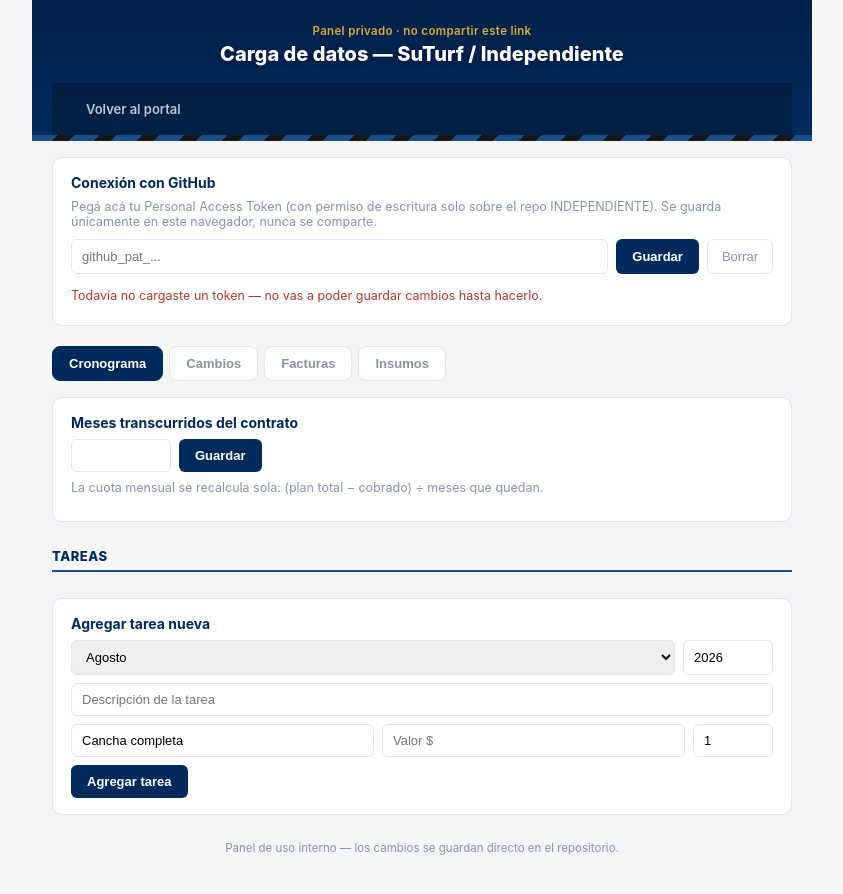
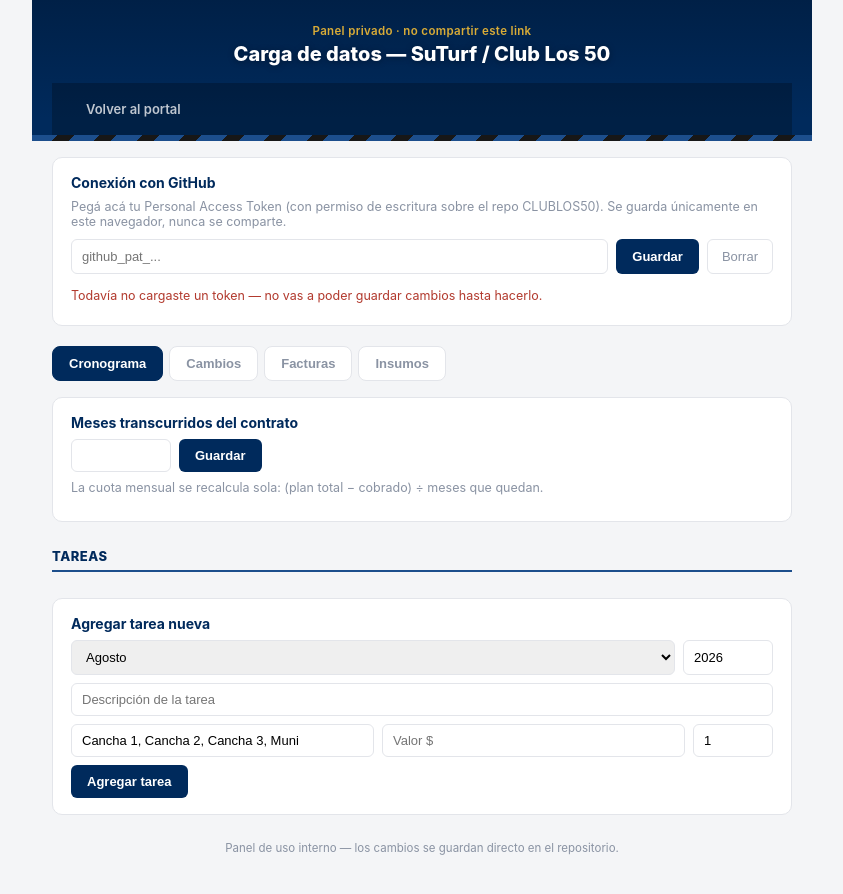
Before and after one commit to Francomarti/CLUBLOS50, a plain HTML site: page admin.html in a window 1280 px wide. Shown: the whole page, without its empty margins (218-1061 px from the left). Drawn offline with Linux system fonts and the light colour scheme.

Commit message:
Update admin panel for Club Los 50

```diff
--- a/admin.html
+++ b/admin.html
@@ -11,7 +11,7 @@
   <header class="site hero-bg">
     <div class="header-titles" style="padding-top:6px;">
       <div class="eyebrow">Panel privado · no compartir este link</div>
-      <h1>Carga de datos — SuTurf / Independiente</h1>
+      <h1>Carga de datos — SuTurf / Club Los 50</h1>
     </div>
     <nav class="site">
       <a href="index.html">Volver al portal</a>
@@ -21,7 +21,7 @@
 
   <div class="admin-card" id="token-card">
     <h2>Conexión con GitHub</h2>
-    <p class="admin-hint">Pegá acá tu Personal Access Token (con permiso de escritura solo sobre el repo INDEPENDIENTE). Se guarda únicamente en este navegador, nunca se comparte.</p>
+    <p class="admin-hint">Pegá acá tu Personal Access Token (con permiso de escritura sobre el repo CLUBLOS50). Se guarda únicamente en este navegador, nunca se comparte.</p>
     <div class="admin-row">
       <input type="password" id="token-input" placeholder="github_pat_..." autocomplete="off">
       <button class="btn-primary" id="save-token">Guardar</button>
@@ -63,7 +63,7 @@
       </div>
       <input id="t-tarea" placeholder="Descripción de la tarea">
       <div class="admin-row">
-        <input id="t-zona" placeholder="Zona" value="Cancha completa">
+        <input id="t-zona" placeholder="Zona" value="Cancha 1, Cancha 2, Cancha 3, Muni">
         <input type="number" id="t-valor" placeholder="Valor $">
         <input type="number" id="t-interv" placeholder="Interv." value="1" style="max-width:80px">
       </div>
@@ -137,7 +137,7 @@
 <script src="js/app.js"></script>
 <script>
 const OWNER = "Francomarti";
-const REPO = "INDEPENDIENTE";
+const REPO = "CLUBLOS50";
 const BRANCH = "main";
 
 function getToken() { return localStorage.getItem("gye_admin_token") || ""; }
@@ -297,7 +297,7 @@ document.getElementById("add-tarea").onclick = async () => {
     mes: document.getElementById("t-mes").value,
     anio: Number(document.getElementById("t-anio").value) || 2026,
     tarea,
-    zona: document.getElementById("t-zona").value.trim() || "Cancha completa",
+    zona: document.getElementById("t-zona").value.trim() || "Cancha 1, Cancha 2, Cancha 3, Muni",
     valor: Number(document.getElementById("t-valor").value) || 0,
     intervenciones: Number(document.getElementById("t-interv").value) || 1,
     estado: "planificado",
```
